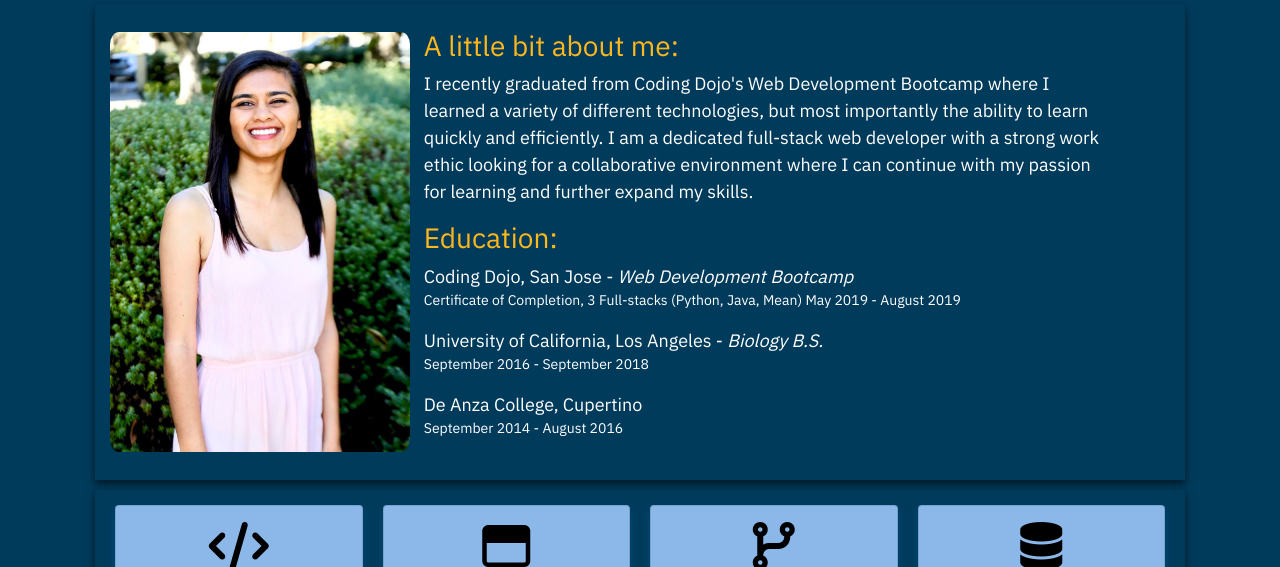
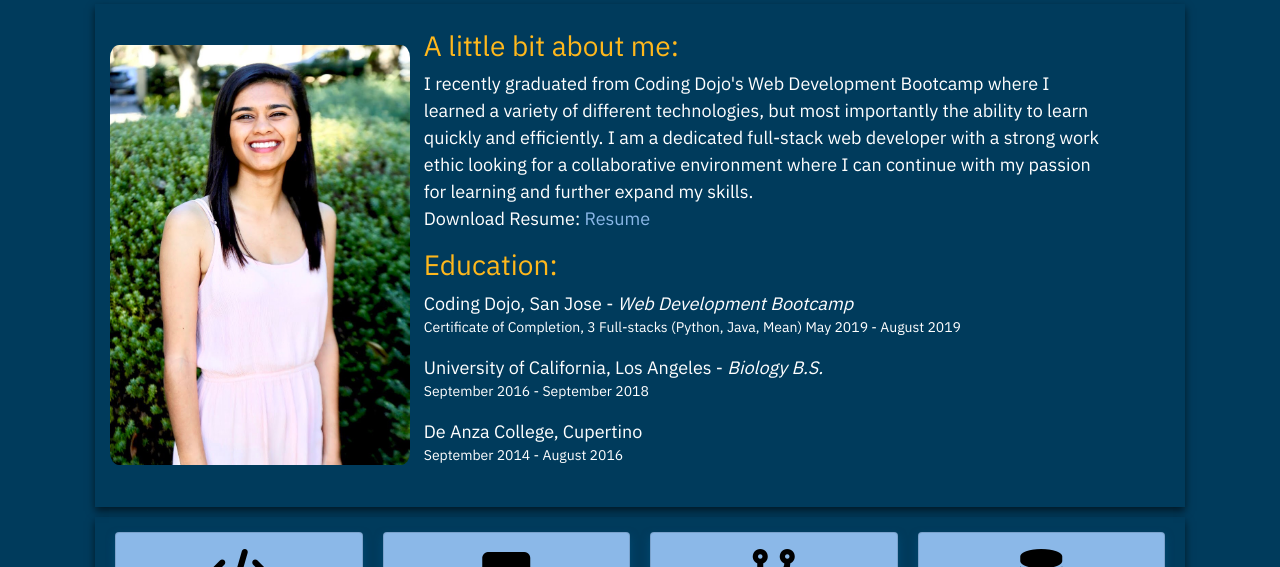
Before and after one commit to parwalr/parwalr.github.io, a plain HTML site: page index.html in a window 1280 px wide. Shown: the part 166-733 px from the top of the page. Drawn offline with nearby package versions, Linux system fonts and the light colour scheme.

Commit message:
attached resume

```diff
--- a/index.html
+++ b/index.html
@@ -57,7 +57,8 @@
             importantly the ability to learn quickly and efficiently. I am a
             dedicated full-stack web developer with a strong work ethic looking
             for a collaborative environment where I can continue with my passion
-            for learning and further expand my skills.
+            for learning and further expand my skills.<br />
+            Download Resume: <a href="RituParwal_Resume.pdf" download>Resume</a>
           </p>
           <h3>Education:</h3>
           <p class="school">
--- a/static/css/main.scss
+++ b/static/css/main.scss
@@ -107,6 +107,11 @@ body {
         font-size: 18px;
         margin: 10;
         text-align: left;
+
+        a {
+          color: #8bb8e8;
+          text-decoration: none;
+        }
       }
 
       .school {
@@ -203,6 +208,7 @@ body {
 
         a {
           color: #8bb8e8;
+          text-decoration: none;
         }
 
         ul {
```
Also changed, not shown: static/css/main.css, 2 other files.
